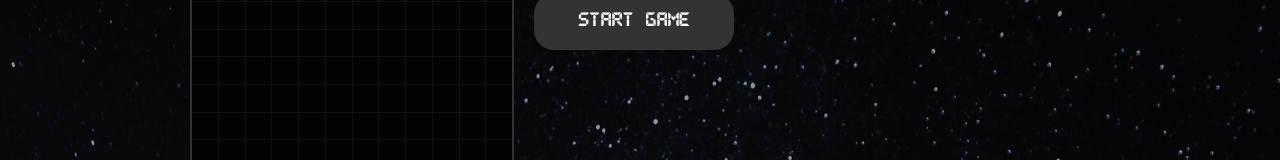
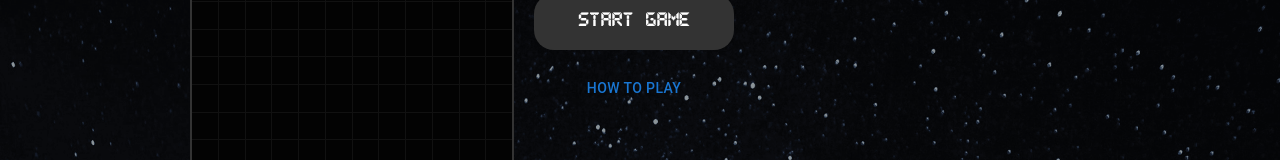
Before and after one commit to outhone/react-tetris, a React (Create React App) app: page / in a window 1280 px wide. Shown: the part 289-449 px from the top of the page. Built offline with nearby package versions, Linux system fonts and the light colour scheme.

Commit message:
Added material mui modal for how to play keyboard guide

```diff
--- a/package.json
+++ b/package.json
@@ -3,6 +3,10 @@
   "version": "0.1.0",
   "private": true,
   "dependencies": {
+    "@emotion/react": "^11.11.4",
+    "@emotion/styled": "^11.11.5",
+    "@mui/material": "^5.15.19",
+    "@mui/system": "^5.15.15",
     "@testing-library/jest-dom": "^5.17.0",
     "@testing-library/react": "^13.4.0",
     "@testing-library/user-event": "^13.5.0",
--- a/src/App.css
+++ b/src/App.css
@@ -49,9 +49,9 @@ body {
 .tetrisWrapper {
   width: 100vw;
   height: 100vh;
+  overflow: auto;
   background: url('./images/bg.png') #000;
   background-size: cover;
-  overflow: hidden;
 }
 
 .tetris {
--- a/src/components/Tetris.tsx
+++ b/src/components/Tetris.tsx
@@ -18,6 +18,7 @@ import usePlayer from '../hooks/usePlayer';
 import useStage from '../hooks/useStage';
 import useInterval from '../hooks/useInterval';
 import useGameStatus from '../hooks/useGameStatus';
+import TransitionsModal from './mui/TransitionsModal';
 
 const Tetris = () => {
   const [dropTime, setDropTime] = useState<null | number>(null);
@@ -92,6 +93,7 @@ const Tetris = () => {
   };
 
   const move = (e: KeyboardEvent<HTMLDivElement>) => {
+    e.preventDefault();
     if (!gameOver && !pausedGame) {
       if (e.key === 'ArrowLeft') {
         moveLeftRight(-1);
@@ -102,7 +104,6 @@ const Tetris = () => {
       } else if (e.key === 'ArrowUp') {
         playerRotate(stage, 1);
       } else if (e.key === ' ' || e.key === 'Spacebar') {
-        e.preventDefault();
         setDropTime(null);
         dropToBottom();
       }
@@ -141,6 +142,13 @@ const Tetris = () => {
             <PauseButton callback={onPause} status={pausedGame} />
           )}
           {gameOver && <Display text="Game Over" />}
+          <TransitionsModal
+            btnText="How to Play"
+            title="How to Play Tetris"
+            description={`Use your computer's arrow keys to move the block LEFT, RIGHT, or DOWN.
+            Use the UP arrow key to rotate the block.
+            Use the SPACE BAR key to instantly drop the block down.`}
+          />
         </aside>
       </div>
     </div>
--- /dev/null
+++ b/src/components/mui/TransitionsModal.tsx
@@ -0,0 +1,75 @@
+import Backdrop from '@mui/material/Backdrop';
+import Box from '@mui/material/Box';
+import Modal from '@mui/material/Modal';
+import Fade from '@mui/material/Fade';
+import Button from '@mui/material/Button';
+import Typography from '@mui/material/Typography';
+import { useState } from 'react';
+
+const style = {
+  position: 'absolute' as const,
+  top: '50%',
+  left: '50%',
+  transform: 'translate(-50%, -50%)',
+  width: 400,
+  bgcolor: 'background.paper',
+  border: '2px solid #000',
+  boxShadow: 24,
+  p: 4,
+};
+
+type TransitionsModalType = {
+  btnText: string;
+  btnClassName?: string;
+  title: string;
+  description: string;
+};
+
+const TransitionsModal = ({
+  btnText,
+  btnClassName,
+  title,
+  description,
+}: TransitionsModalType) => {
+  const [open, setOpen] = useState(false);
+  const handleOpen = () => setOpen(true);
+  const handleClose = () => setOpen(false);
+
+  return (
+    <div>
+      <Button className={btnClassName} onClick={handleOpen}>
+        {btnText}
+      </Button>
+      <Modal
+        aria-labelledby="transition-modal-title"
+        aria-describedby="transition-modal-description"
+        open={open}
+        onClose={handleClose}
+        closeAfterTransition
+        slots={{ backdrop: Backdrop }}
+        slotProps={{
+          backdrop: {
+            timeout: 500,
+          },
+        }}
+      >
+        <Fade in={open}>
+          <Box sx={style}>
+            <Typography id="transition-modal-title" variant="h6" component="h2">
+              {title}
+            </Typography>
+            <Typography id="transition-modal-description" sx={{ mt: 2 }}>
+              {description}
+            </Typography>
+          </Box>
+        </Fade>
+      </Modal>
+    </div>
+  );
+};
+
+TransitionsModal.defaultProps = {
+  btnClassName: '',
+};
+
+export default TransitionsModal;
```
Also changed, not shown: 2 other files (tests, documents, lock files or other folders).
